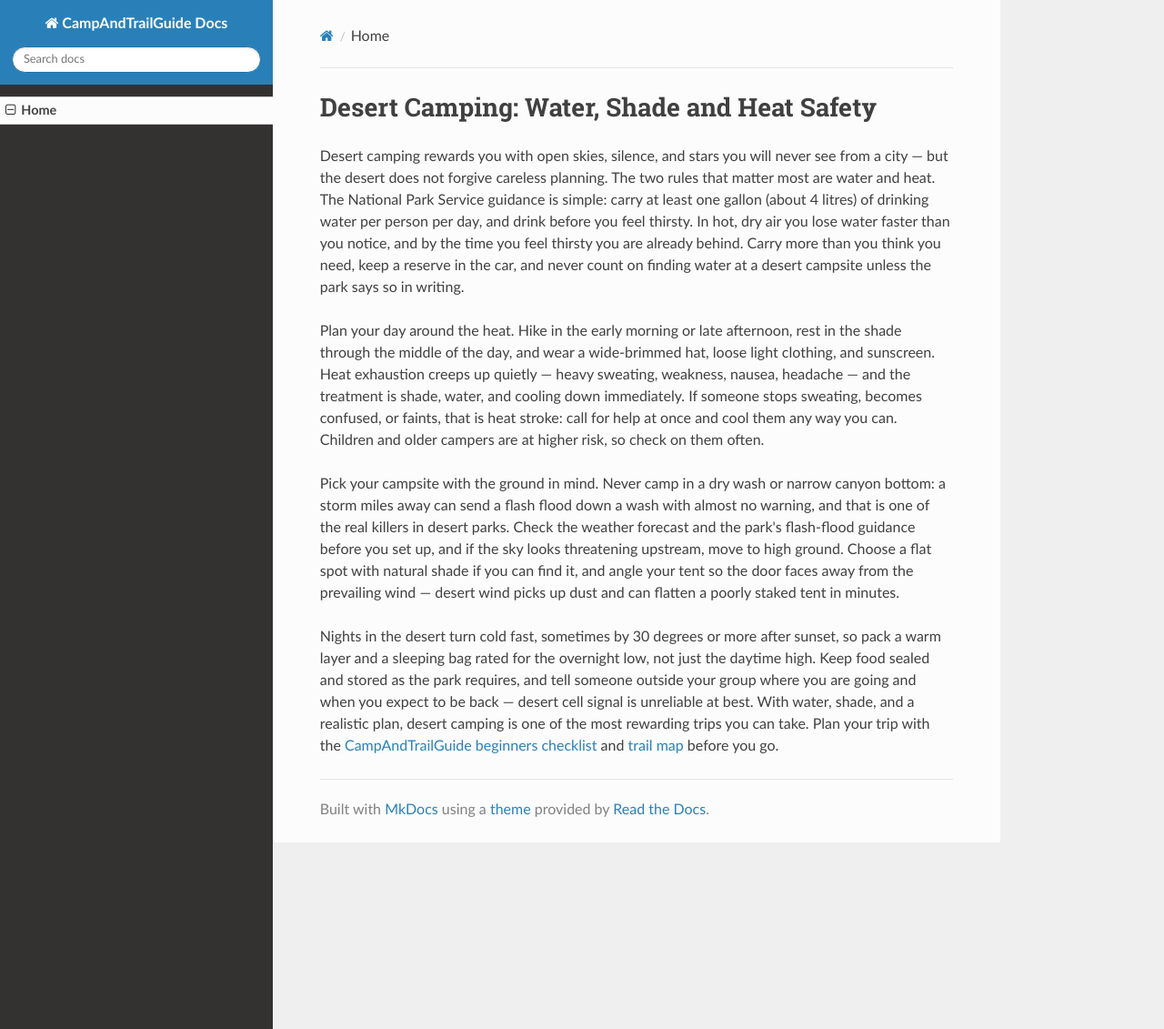
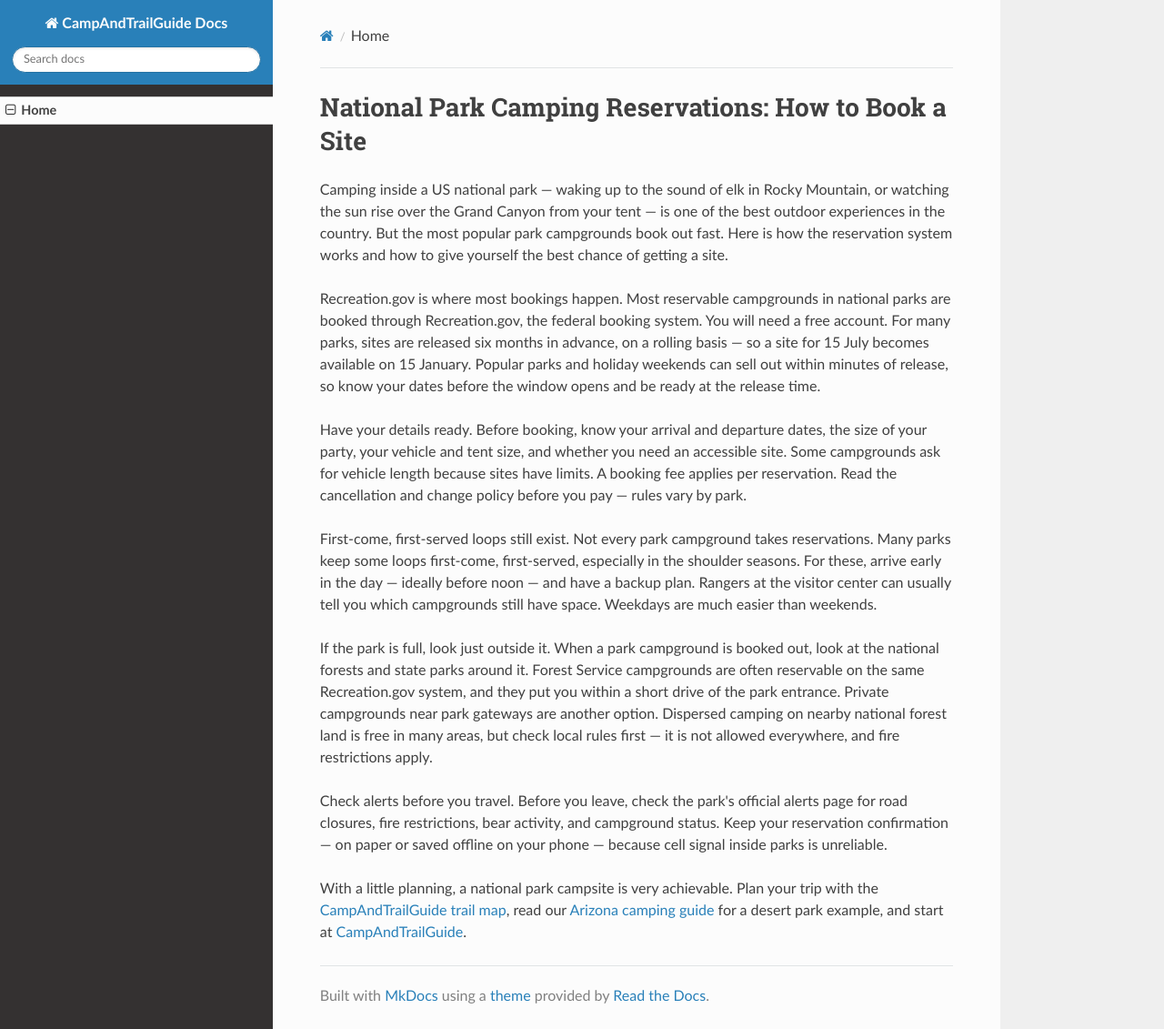
Before and after one commit to badshah88now-ctrl/campandtrailguide-docs, an MkDocs documentation site: the page built from docs/index.md, in a window 1280 px wide and 1131 px high. Shown: the whole window at 91% size. Built offline with MkDocs 1.6.1, drawn with Linux system fonts in a browser that asks for light colours; nearby versions of some CDN libraries.

Commit message:
Update index.md

```diff
--- a/docs/index.md
+++ b/docs/index.md
@@ -1,9 +1,15 @@
-# Desert Camping: Water, Shade and Heat Safety
+# National Park Camping Reservations: How to Book a Site
 
-Desert camping rewards you with open skies, silence, and stars you will never see from a city — but the desert does not forgive careless planning. The two rules that matter most are water and heat. The National Park Service guidance is simple: carry at least one gallon (about 4 litres) of drinking water per person per day, and drink before you feel thirsty. In hot, dry air you lose water faster than you notice, and by the time you feel thirsty you are already behind. Carry more than you think you need, keep a reserve in the car, and never count on finding water at a desert campsite unless the park says so in writing.
+Camping inside a US national park — waking up to the sound of elk in Rocky Mountain, or watching the sun rise over the Grand Canyon from your tent — is one of the best outdoor experiences in the country. But the most popular park campgrounds book out fast. Here is how the reservation system works and how to give yourself the best chance of getting a site.
 
-Plan your day around the heat. Hike in the early morning or late afternoon, rest in the shade through the middle of the day, and wear a wide-brimmed hat, loose light clothing, and sunscreen. Heat exhaustion creeps up quietly — heavy sweating, weakness, nausea, headache — and the treatment is shade, water, and cooling down immediately. If someone stops sweating, becomes confused, or faints, that is heat stroke: call for help at once and cool them any way you can. Children and older campers are at higher risk, so check on them often.
+Recreation.gov is where most bookings happen. Most reservable campgrounds in national parks are booked through Recreation.gov, the federal booking system. You will need a free account. For many parks, sites are released six months in advance, on a rolling basis — so a site for 15 July becomes available on 15 January. Popular parks and holiday weekends can sell out within minutes of release, so know your dates before the window opens and be ready at the release time.
 
-Pick your campsite with the ground in mind. Never camp in a dry wash or narrow canyon bottom: a storm miles away can send a flash flood down a wash with almost no warning, and that is one of the real killers in desert parks. Check the weather forecast and the park's flash-flood guidance before you set up, and if the sky looks threatening upstream, move to high ground. Choose a flat spot with natural shade if you can find it, and angle your tent so the door faces away from the prevailing wind — desert wind picks up dust and can flatten a poorly staked tent in minutes.
+Have your details ready. Before booking, know your arrival and departure dates, the size of your party, your vehicle and tent size, and whether you need an accessible site. Some campgrounds ask for vehicle length because sites have limits. A booking fee applies per reservation. Read the cancellation and change policy before you pay — rules vary by park.
 
-Nights in the desert turn cold fast, sometimes by 30 degrees or more after sunset, so pack a warm layer and a sleeping bag rated for the overnight low, not just the daytime high. Keep food sealed and stored as the park requires, and tell someone outside your group where you are going and when you expect to be back — desert cell signal is unreliable at best. With water, shade, and a realistic plan, desert camping is one of the most rewarding trips you can take. Plan your trip with the <a href="https://campandtrailguide.com/">CampAndTrailGuide</a> <a href="https://campandtrailguide.com/blog/beginners-camping-checklist/">beginners checklist</a> and <a href="https://campandtrailguide.com/trail-map.html">trail map</a> before you go.
+First-come, first-served loops still exist. Not every park campground takes reservations. Many parks keep some loops first-come, first-served, especially in the shoulder seasons. For these, arrive early in the day — ideally before noon — and have a backup plan. Rangers at the visitor center can usually tell you which campgrounds still have space. Weekdays are much easier than weekends.
+
+If the park is full, look just outside it. When a park campground is booked out, look at the national forests and state parks around it. Forest Service campgrounds are often reservable on the same Recreation.gov system, and they put you within a short drive of the park entrance. Private campgrounds near park gateways are another option. Dispersed camping on nearby national forest land is free in many areas, but check local rules first — it is not allowed everywhere, and fire restrictions apply.
+
+Check alerts before you travel. Before you leave, check the park's official alerts page for road closures, fire restrictions, bear activity, and campground status. Keep your reservation confirmation — on paper or saved offline on your phone — because cell signal inside parks is unreliable.
+
+With a little planning, a national park campsite is very achievable. Plan your trip with the <a href="https://campandtrailguide.com/trail-map.html">CampAndTrailGuide trail map</a>, read our <a href="https://campandtrailguide.com/blog/camping-arizona/">Arizona camping guide</a> for a desert park example, and start at <a href="https://campandtrailguide.com/">CampAndTrailGuide</a>.
```
